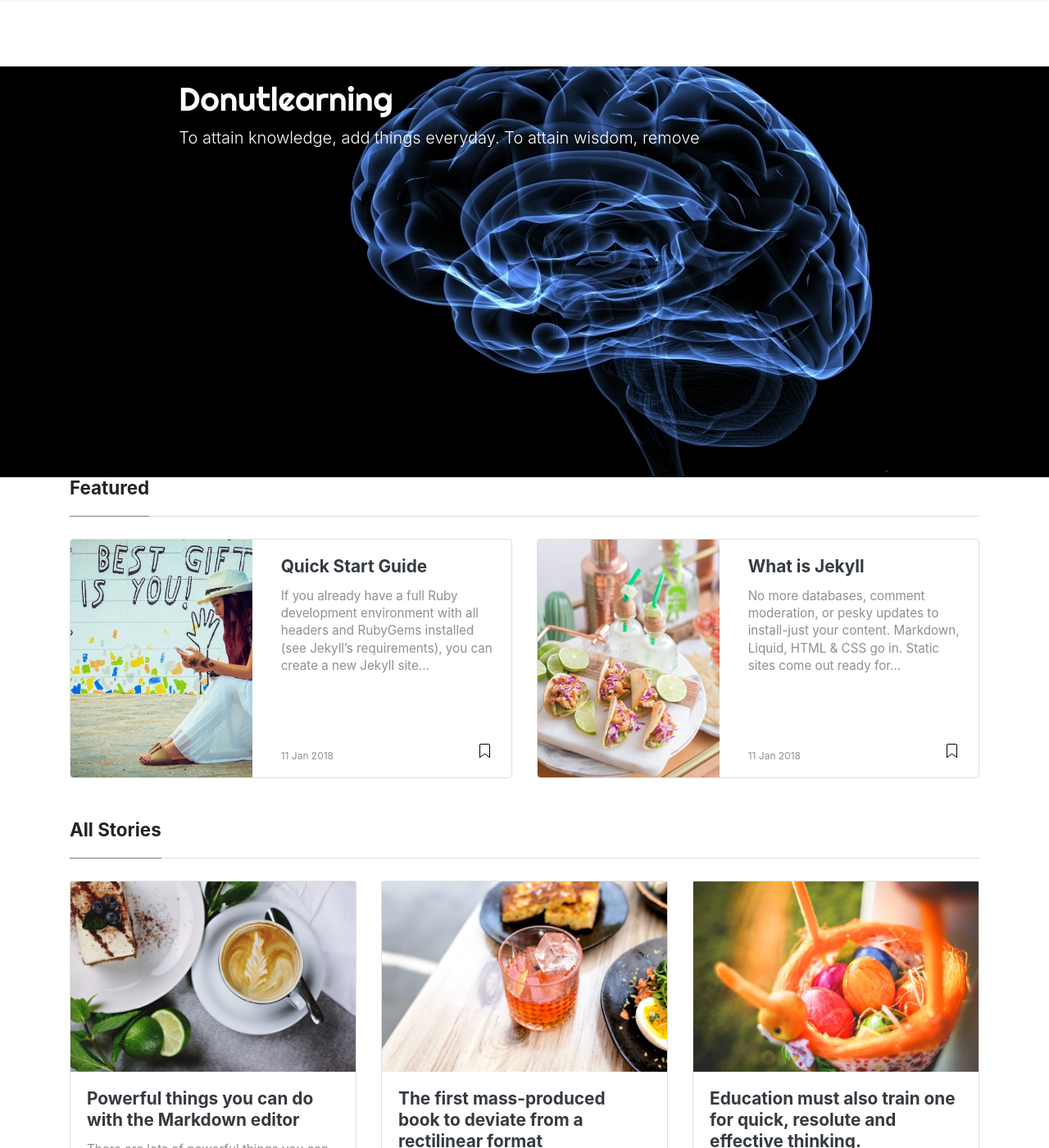
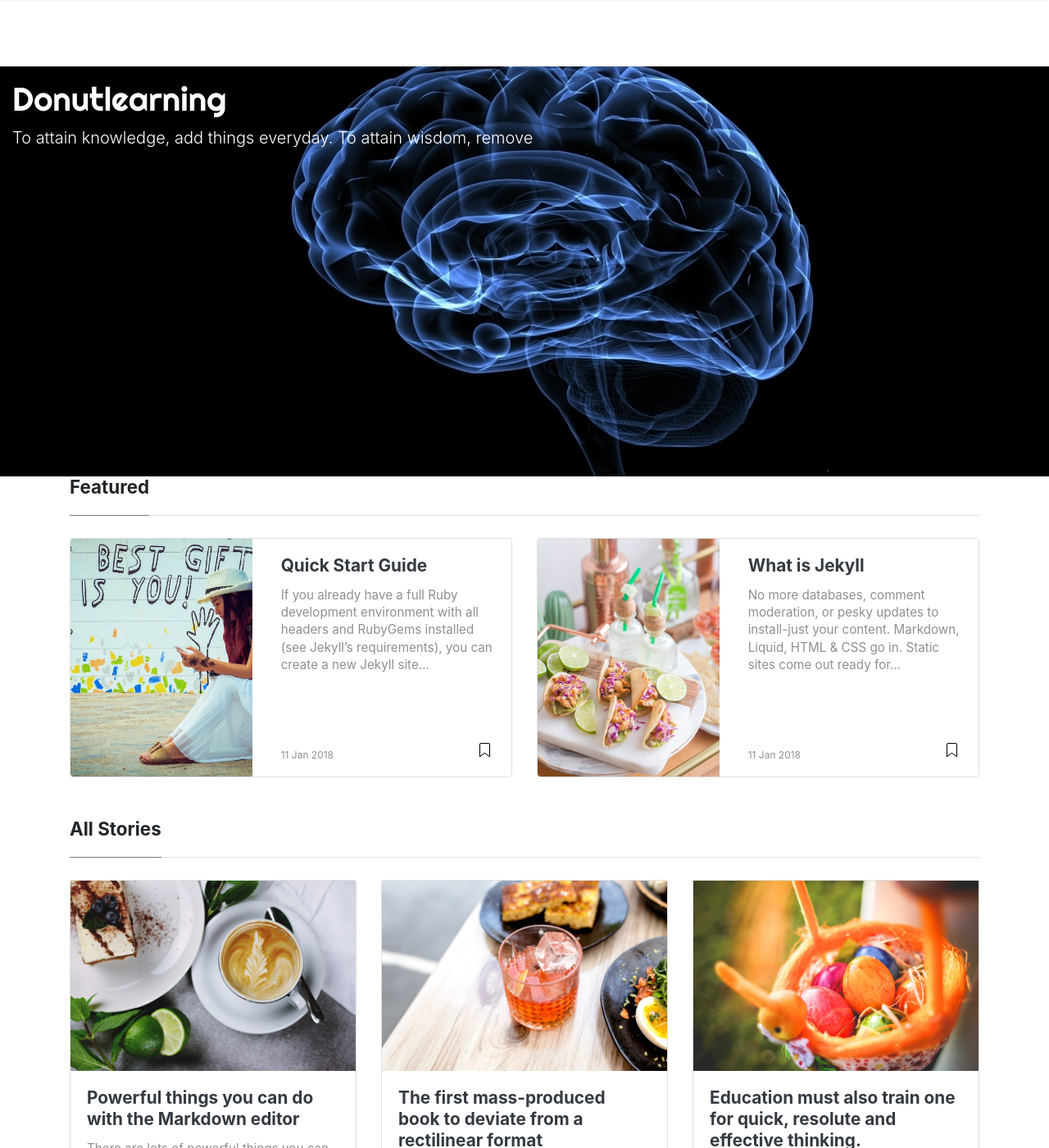
Before and after one commit to shreyasrh9/shreyasrh9.github.io, a Jekyll site: the page built from index.html, in a window 1280 px wide and 1400 px high. Shown: the whole window at 82% size. Built offline with Jekyll 4.4.1, drawn with Linux system fonts in a browser that asks for light colours; nearby versions of some CDN libraries; the list of posts is cut into pages by our own code; comment, search, counter and statistics services are not loaded.

Commit message:
brain stuff finalised

```diff
--- a/_layouts/default.html
+++ b/_layouts/default.html
@@ -108,19 +108,21 @@
 </div> -->
 
         <div class="row">
-            <div class="col-2" style="background-color: black">
 
-            </div>
             <div class="brain col-10">
                 <div class="mainheading">
+                    <div class="container">
                         <h1 class="sitetitle">{{ site.name }}</h1>
                         <p class="lead"></p>
                     </div>
+                </div>
+
             </div>
             <div class="col" style="background-color: black;color: white">
 
             </div>
         </div>
+
 
 
         <div class="container">
--- a/assets/css/screen.css
+++ b/assets/css/screen.css
@@ -664,6 +664,6 @@ License: https://www.wowthemes.net/freebies-license/
     opacity: 1;
     background-repeat: no-repeat;
     background-color: black;
-    background-position: center;
+    background-position: right;
     color: white
 }
```
Lines whose indentation alone changed are shown as unchanged.
